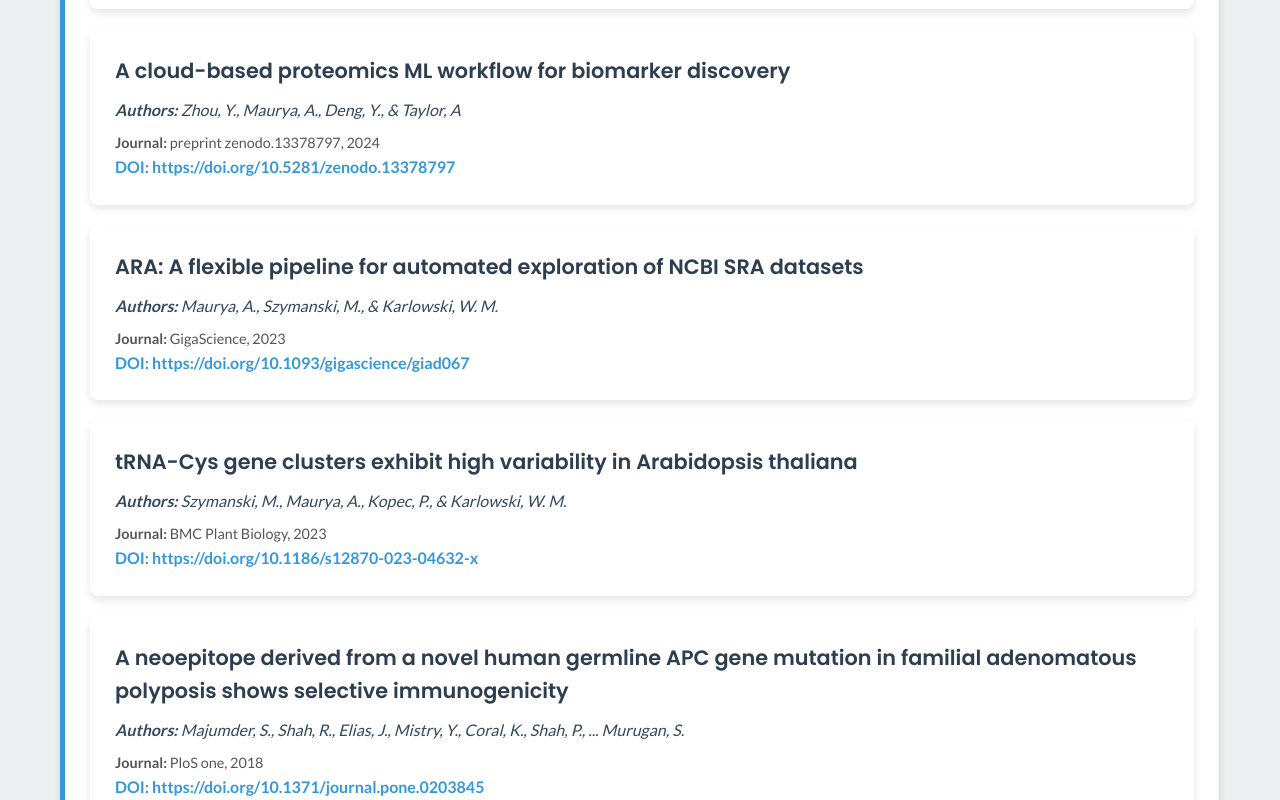
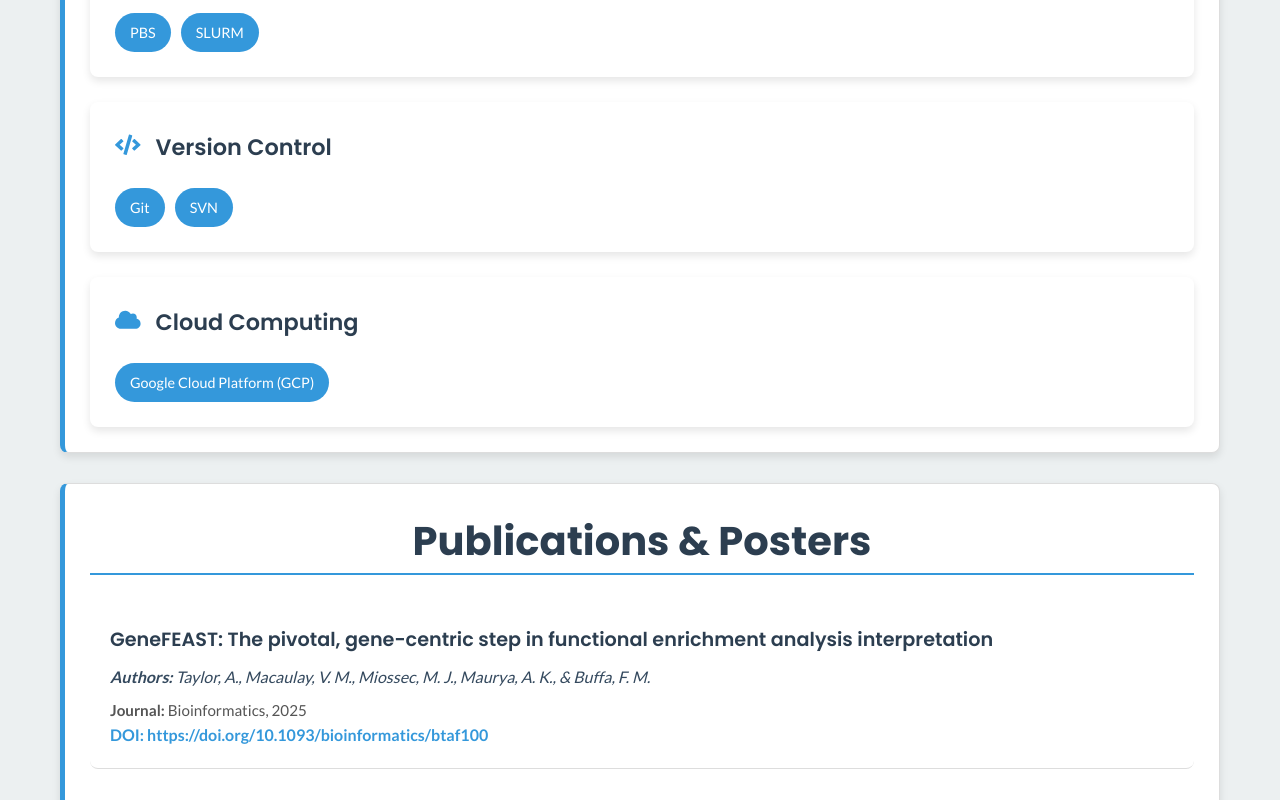
Before and after one commit to maurya-anand/cv, a React (Vite) app: page / in a window 1280 px wide. Shown: the part 5160-5960 px from the top of the page. Built offline with nearby package versions, Linux system fonts and the light colour scheme.

Commit message:
Refactor Publications and Skills components to use flex layout and improve styling consistency

```diff
--- a/src/components/Publications.css
+++ b/src/components/Publications.css
@@ -1,56 +1,58 @@
-.publications-grid {
-  display: grid;
-  grid-template-columns: 1fr;
+.publications-list {
+  display: flex;
+  flex-direction: column;
   gap: 20px;
 }
 
-.publication-card {
-  background: var(--card-background);
+.publication-item {
+  padding: 20px;
+  border-bottom: 1px solid #ddd;
+  overflow-wrap: break-word;
   border-radius: var(--border-radius);
-  padding: 25px;
-  box-shadow: var(--card-shadow);
   transition: transform 0.3s ease, box-shadow 0.3s ease;
 }
 
-.publication-card:hover {
+.publication-item:hover {
   transform: translateY(-5px);
-  box-shadow: 0 8px 16px rgba(0, 0, 0, 0.15);
+  box-shadow: 0 8px 16px rgba(0, 0, 0, 0.1);
 }
 
-.publication-card h3 {
-  font-size: 1.3em;
+.publication-item:last-child {
+  border-bottom: none;
+  padding-bottom: 0;
+}
+
+.publication-item h3 {
+  font-size: 1.2em;
   margin-top: 0;
-  margin-bottom: 10px;
+  margin-bottom: 8px;
+  font-family: var(--heading-font);
 }
 
 .publication-title {
   font-weight: 600;
 }
 
-.publication-author {
+.publication-authors {
   font-style: italic;
   margin: 8px 0;
+  font-family: var(--body-font);
 }
 
 .publication-journal {
-  font-size: 0.9em;
+  font-size: 0.95em;
   color: #555;
+  font-family: var(--body-font);
 }
 
-.publication-card a {
+.publication-item a {
   color: var(--secondary-color);
   text-decoration: none;
   font-weight: 600;
   transition: color 0.3s ease;
 }
 
-.publication-card a:hover {
+.publication-item a:hover {
   color: var(--primary-color);
   text-decoration: underline;
 }
-
-@media (max-width: 600px) {
-  .publication-card {
-    padding: 20px;
-  }
-}
--- a/src/components/Publications.jsx
+++ b/src/components/Publications.jsx
@@ -82,36 +82,25 @@ const publications = [
   },
 ];
 
-const PublicationCard = ({ title, authors, journal, year, doi }) => (
-  <div className="publication-card">
-    <h3 className="publication-title">{title}</h3>
-    <p className="publication-author">
-      <strong>Authors:</strong> {authors}
-    </p>
-    <p className="publication-journal">
-      <strong>Journal:</strong> {journal}, {year}
-    </p>
-    <p>
-      <a href={doi} target="_blank" rel="noopener noreferrer">
-        DOI: {doi}
-      </a>
-    </p>
-  </div>
-);
-
 const Publications = () => (
   <section className="section-container">
     <h2 className="centered-header">Publications & Posters</h2>
-    <div className="publications-grid">
+    <div className="publications-list">
       {publications.map((pub, index) => (
-        <PublicationCard
-          key={index}
-          title={pub.title}
-          authors={pub.authors}
-          journal={pub.journal}
-          year={pub.year}
-          doi={pub.doi}
-        />
+        <div key={index} className="publication-item">
+          <h3 className="publication-title">{pub.title}</h3>
+          <p className="publication-authors">
+            <strong>Authors:</strong> {pub.authors}
+          </p>
+          <p className="publication-journal">
+            <strong>Journal:</strong> {pub.journal}, {pub.year}
+          </p>
+          <p>
+            <a href={pub.doi} target="_blank" rel="noopener noreferrer">
+              DOI: {pub.doi}
+            </a>
+          </p>
+        </div>
       ))}
     </div>
   </section>
--- a/src/components/Skills.css
+++ b/src/components/Skills.css
@@ -1,10 +1,10 @@
-.skills-grid {
-  display: grid;
-  grid-template-columns: repeat(auto-fill, minmax(300px, 1fr));
+.skills-list {
+  display: flex;
+  flex-direction: column;
   gap: 25px;
 }
 
-.skill-card {
+.skill-category {
   background: var(--card-background);
   border-radius: var(--border-radius);
   padding: 25px;
@@ -12,7 +12,7 @@
   transition: transform 0.3s ease, box-shadow 0.3s ease;
 }
 
-.skill-card:hover {
+.skill-category:hover {
   transform: translateY(-5px);
   box-shadow: 0 8px 16px rgba(0, 0, 0, 0.15);
 }
@@ -24,14 +24,15 @@
 }
 
 .category-icon {
-  font-size: 1.8em;
+  font-size: 1.6em;
   margin-right: 15px;
   color: var(--secondary-color);
 }
 
 .category-header h3 {
-  font-size: 1.5em;
+  font-size: 1.4em;
   margin: 0;
+  font-family: var(--heading-font);
 }
 
 .skills-tags {
@@ -56,11 +57,11 @@
 }
 
 @media (max-width: 600px) {
-  .skills-grid {
-    grid-template-columns: 1fr;
+  .category-header h3 {
+    font-size: 1.2em;
   }
 
-  .skill-card {
-    padding: 20px;
+  .category-icon {
+    font-size: 1.4em;
   }
 }
--- a/src/components/Skills.jsx
+++ b/src/components/Skills.jsx
@@ -79,9 +79,9 @@ const skillsData = [
 const Skills = () => (
   <section className="section-container">
     <h2 className="centered-header">Skills</h2>
-    <div className="skills-grid">
+    <div className="skills-list">
       {skillsData.map((category, index) => (
-        <div key={index} className="skill-card">
+        <div key={index} className="skill-category">
           <div className="category-header">
             <div className="category-icon">{category.icon}</div>
             <h3>{category.category}</h3>
```
